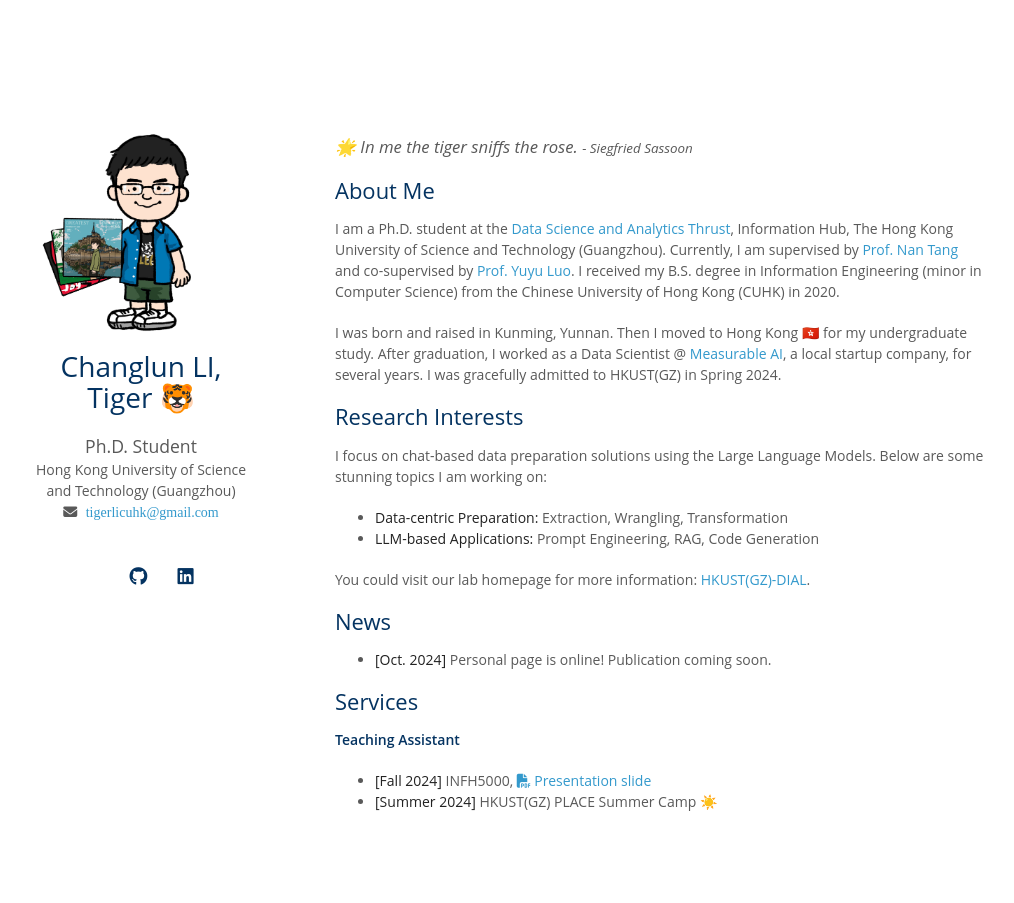
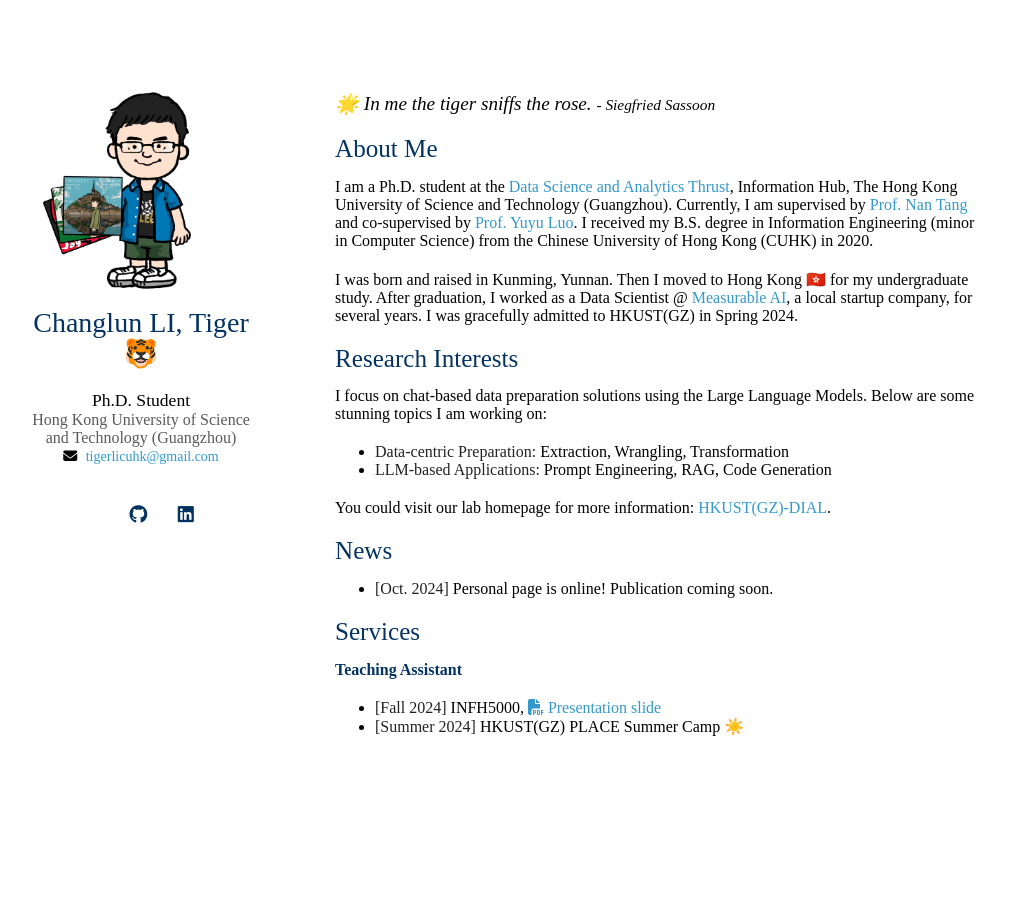
Before and after one commit to tigerlcl/tigerlcl.github.io, a Jekyll site: the page built from index.md, in a window 1280 px wide. Shown: the whole page, without its empty margins (135-1149 px from the left). Built offline with Jekyll 4.4.1, drawn with Linux system fonts in a browser that asks for light colours; a style sheet for code colours, icons or effects is not loaded.

Commit message:
misc fix

```diff
--- a/_config.yml
+++ b/_config.yml
@@ -6,7 +6,7 @@ email: mailto:tigerlicuhk@gmail.com
 
 # Search Engine Optimization (SEO)
 # The following information is used to improve the website traffic from search engines, e.g., Google.
-keywords: tiger li, changlun li, 李昌伦
+keywords: tiger li, changlun li
 description: Hi, welcome to my homepage!
 canonical: https://tigerlcl.github.io/
 
@@ -38,7 +38,7 @@ font: "Open Sans" # or "Serif" or "Sans Serif"
 
 # Google Analytics ID
 # Please remove this if you don't use Google Analytics
-google_analytics: true #G-9HLSWQ57HT
+# google_analytics: G-9HLSWQ57HT
 
 
 # Use this project as a remote theme for GitHub Pages
--- a/_layouts/homepage.html
+++ b/_layouts/homepage.html
@@ -1,16 +1,17 @@
 <!DOCTYPE html>
 <html lang="{{ site.lang | default: "en-US" }}">
   <head>
-    {% if site.google_analytics %}
+    <!-- {% if site.google_analytics %} -->
     <!-- Google tag (gtag.js) -->
     <script async src="https://www.googletagmanager.com/gtag/js?id=G-9HLSWQ57HT"></script>
     <script>
       window.dataLayer = window.dataLayer || [];
       function gtag(){dataLayer.push(arguments);}
       gtag('js', new Date());
+
       gtag('config', 'G-9HLSWQ57HT');
     </script>
-    {% endif %}
+    <!-- {% endif %} -->
     <title>{{ site.title }} | {{site.affiliation}}</title>
 
     <meta charset="UTF-8">
--- a/assets/css/font_open_sans.css
+++ b/assets/css/font_open_sans.css
@@ -1,4 +1,7 @@
-body {
+@import url('https://fonts.googleapis.com/css2?family=Open+Sans:wght@400&display=swap');
+
+
+body.open-sans {
   background-color: #fff;
   padding: 50px;
   font: 14px/1.5 'Open Sans', -apple-system, BlinkMacSystemFont, "Segoe UI", Oxygen, Ubuntu, Cantarell, "Fira Sans", "Droid Sans", "Helvetica Neue", Arial, sans-serif, "Apple Color Emoji", "Segoe UI Emoji", "Segoe UI Symbol";
```
Also changed, not shown: 1 other file.
